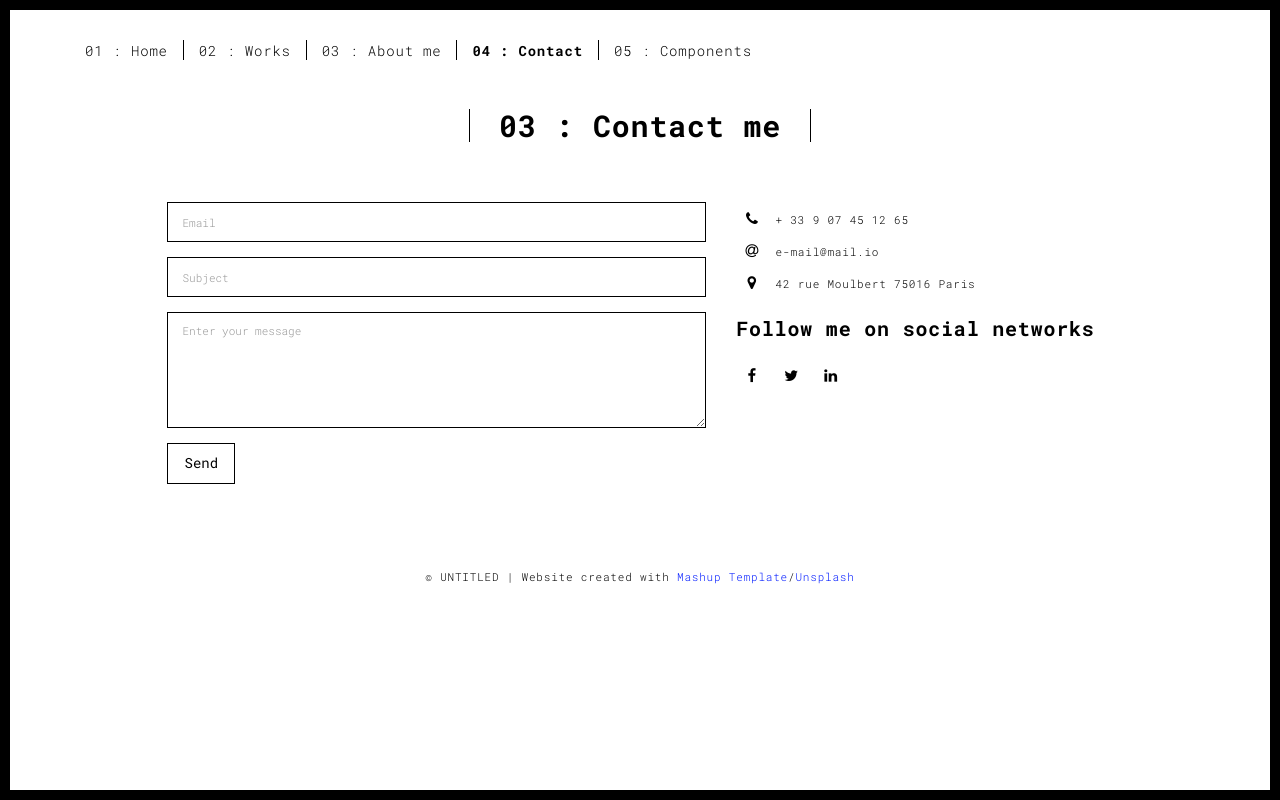
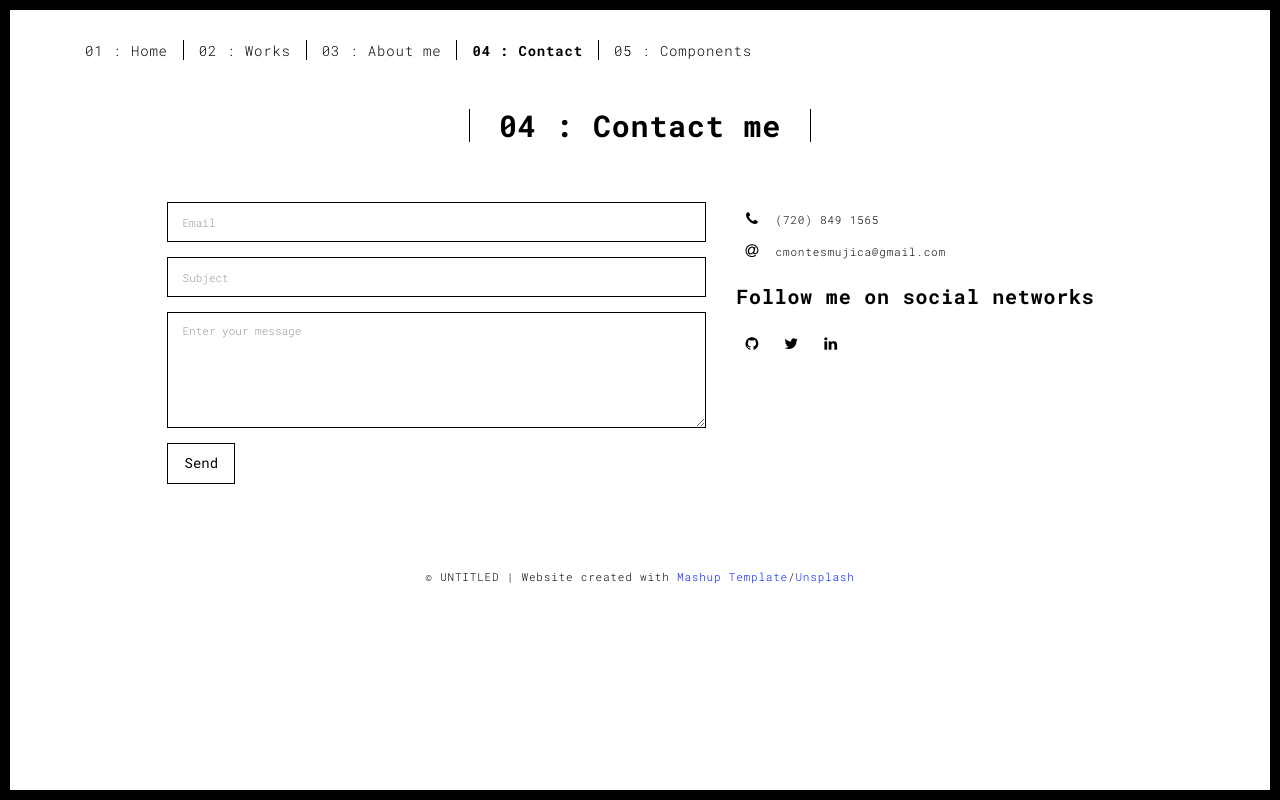
Before and after one commit to cristian-montes/portfolio-1, a plain HTML site: page contact.html in a window 1280 px wide. Drawn offline with Linux system fonts and the light colour scheme.

Commit message:
contact page drafted out

```diff
--- a/contact.html
+++ b/contact.html
@@ -55,54 +55,52 @@
       <div class="row">
         <div class="col-xs-12">
           <div class="section-container-spacer text-center">
-            <h1 class="h2">03 : Contact me</h1>
+            <h1 class="h2">04 : Contact me</h1>
           </div>
 
           <div class="row">
             <div class="col-md-10 col-md-offset-1">
                <form action="" class="reveal-content">
                   <div class="row">
+
                     <div class="col-md-7">
+                      <form action="https://formsubmit.co/cmontesmujica@gmail.com" method="POST">
                           <div class="form-group">
-                        <input type="email" class="form-control" id="email" placeholder="Email">
+                            <input type="email" class="form-control" id="email" placeholder="Email" required>
                           </div>
                           <div class="form-group">
-                        <input type="text" class="form-control" id="subject" placeholder="Subject">
+                            <input type="text" class="form-control" id="subject" placeholder="Subject" required>
                           </div>
                           <div class="form-group">
-                        <textarea class="form-control" rows="5" placeholder="Enter your message"></textarea>
+                            <textarea class="form-control" rows="5" placeholder="Enter your message" required></textarea>
                           </div>
                           <button type="submit" class="btn btn-default btn-lg">Send</button>
                         </div>
+                      </form>
                     <div class="col-md-5 address-container">
                       <ul class="list-unstyled">
                         <li>
                           <span class="fa-icon">
                             <i class="fa fa-phone" aria-hidden="true"></i>
                           </span>
-                          + 33 9 07 45 12 65
+                          (720) 849 1565
                         </li>
                         <li>
                           <span class="fa-icon">
                             <i class="fa fa-at" aria-hidden="true"></i>
                           </span>
-                          e-mail@mail.io
+                          cmontesmujica@gmail.com
                         </li>
-                        <li>
-                          <span class="fa-icon">
-                            <i class="fa fa fa-map-marker" aria-hidden="true"></i>
-                          </span>
-                          42 rue Moulbert 75016 Paris
-                        </li>
+
                       </ul>
                       <h3>Follow me on social networks</h3>
-                      <a href="http://www.facebook.com" title="" class="fa-icon">
-                        <i class="fa fa-facebook"></i>
+                      <a href="https://github.com/cristian-montes" title="" class="fa-icon">
+                        <i class="fa fa-github"></i>
                       </a>
-                      <a href="http://www.twitter.com" title="" class="fa-icon">
+                      <a href="https://twitter.com/cristioannn" title="" class="fa-icon">
                         <i class="fa fa-twitter"></i>
                       </a>
-                      <a href="http://www.linkedin.com" title="" class="fa-icon">
+                      <a href="https://www.linkedin.com/in/cristianmontesmujica/" title="" class="fa-icon">
                         <i class="fa fa-linkedin"></i>
                       </a>
 
```
Lines whose indentation alone changed are shown as unchanged.
